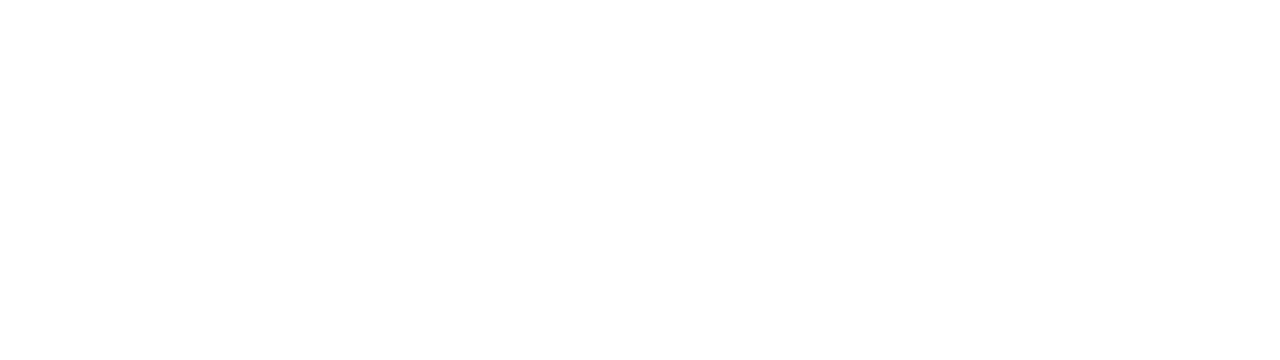
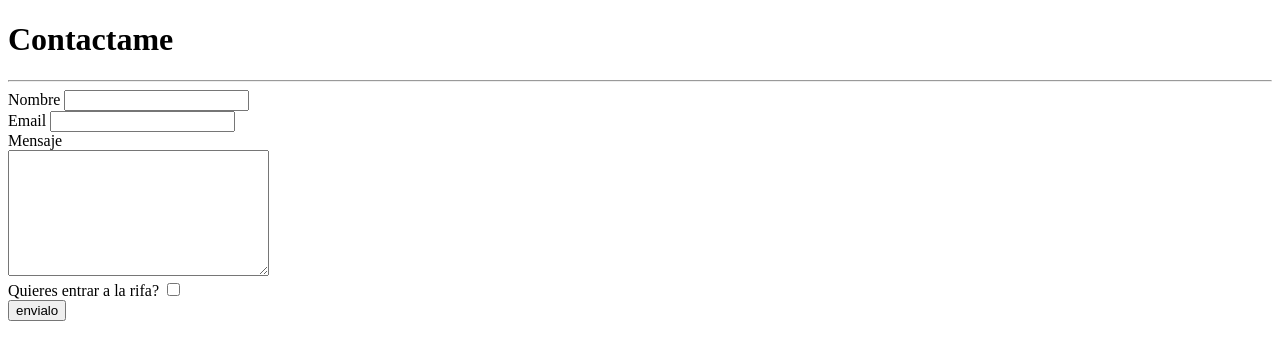
Before and after one commit to RBlancoLopez/cv2, a plain HTML site: page miformulario.html in a window 1280 px wide. Drawn offline with Linux system fonts and the light colour scheme.

Commit message:
miformulario incluido

```diff
--- a/miformulario.html
+++ b/miformulario.html
@@ -0,0 +1,23 @@
+<!DOCTYPE html>
+<html lang="en" dir="ltr">
+  <head>
+    <meta charset="utf-8">
+    <title>formulario</title>
+  </head>
+  <body>
+    <h1>Contactame</h1>
+    <hr>
+    <form class="" action="index.html" method="post">
+      <label for="">Nombre</label>
+      <input type="text" name="" value="">
+      <br>
+      <label for="">Email</label>
+      <input type="email" name="" value=""> <br>
+      <label for="">Mensaje</label><br>
+      <textarea name="name" rows="8" cols="30"></textarea><br>
+      <label for=""> Quieres entrar a la rifa?</label>
+      <input type="checkbox" name="" value=""><br>
+      <input type="submit" name="" value="envialo" >
+    </form>
+  </body>
+</html>
```
Also changed, not shown: index.html (+2 -0 lines).
